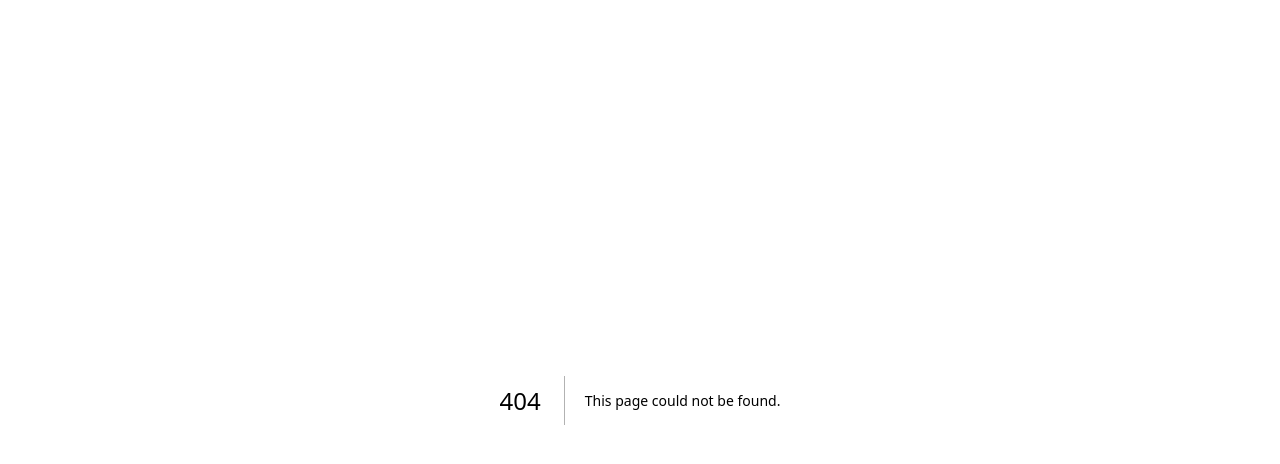
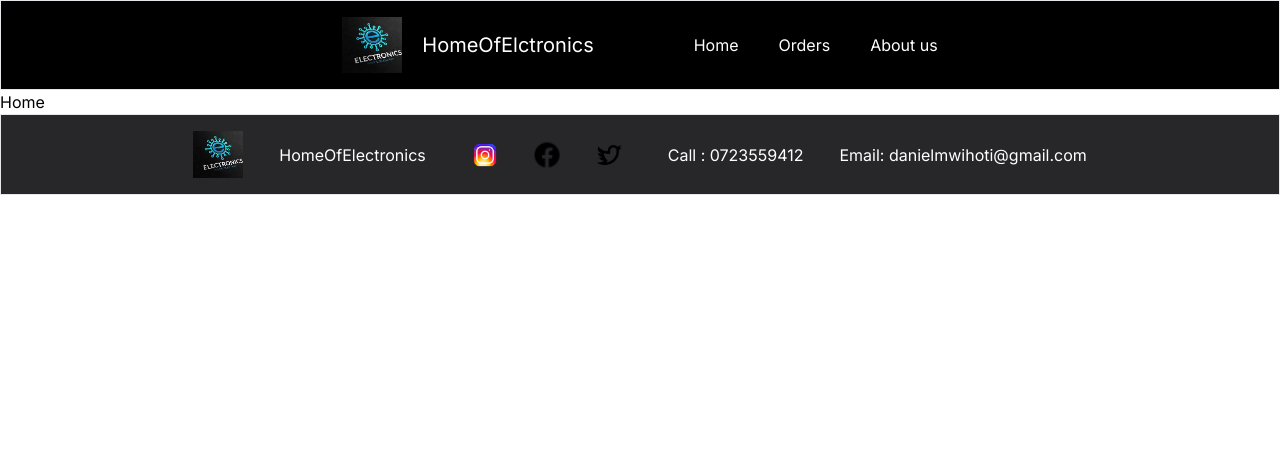
Before and after one commit to mwihoti/HomeOfElectronics, a Next.js app: page /home in a window 1280 px wide. Before the commit this address had no page. Shown: the top 464 px of the page. Built offline with nearby package versions, Linux system fonts and the light colour scheme.

Commit message:
page routing

```diff
--- a/src/app/layout.js
+++ b/src/app/layout.js
@@ -1,6 +1,7 @@
 import { Inter } from "next/font/google";
 import "./globals.css";
-
+import Navbar from "@/components/Navbar";
+import Footer from "@/components/Footer";
 const inter = Inter({ subsets: ["latin"] });
 
 export const metadata = {
@@ -11,7 +12,11 @@ export const metadata = {
 export default function RootLayout({ children }) {
   return (
     <html lang="en">
-      <body className={inter.className}>{children}</body>
+      <body className={inter.className}>
+        <Navbar />
+        {children}
+        <Footer />
+        </body>
     </html>
   );
 }
--- a/src/app/page.js
+++ b/src/app/page.js
@@ -4,13 +4,23 @@ import UsersForm from "@/components/UsersForm";
 import UsersList from "@/components/UsersList";
 import Navbar from "@/components/Navbar";
 import Footer from "@/components/Footer";
+import Home from "@/pages/home/Home";
 
-export default function Home() {
+
+export default function App() {
   return (
     <main className="" >
       <div className=" w-full">
 
-       <Navbar />
+
+
+         <Navbar />
+
+
+
+
+
+         <Footer />
 
 
 
@@ -29,7 +39,7 @@ export default function Home() {
       </div>
 <div>
 <UsersList />*/}
-<Footer />
+
 </div>
    </main>
   );
--- a/src/components/Navbar.js
+++ b/src/components/Navbar.js
@@ -24,7 +24,7 @@ const Navbar = () => {
                             <Link href='/home'>Home</Link>
                         </li>
                         <li>
-                            <Link href='/home'>Orders</Link>
+                            <Link href='/order'>Orders</Link>
                         </li>
                         <li>
                             <Link href='/home'>About us</Link>
```
Also changed, not shown: src/app/home/page.js (renamed from src/pages/Home.js).
